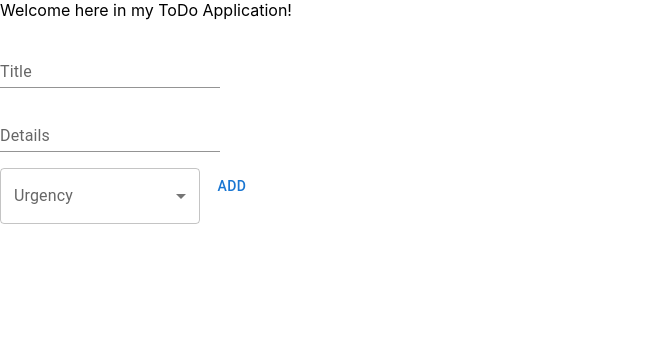
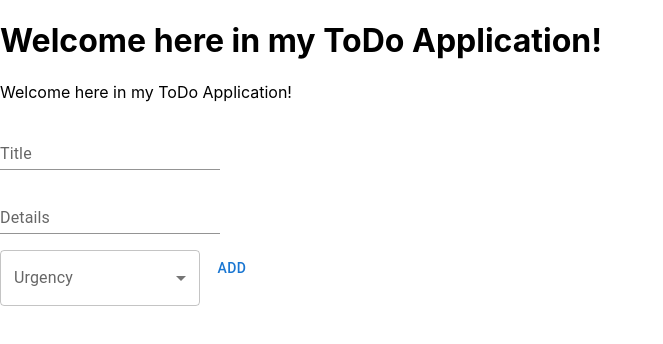
Before and after one commit to kovesdieszter/SimpleToDo, a React (Create React App) app in the folder simpletodo/: page / in a window 1280 px wide. Shown: the top 344 px of the page, without its empty margins (0-663 px from the left). Built offline with nearby package versions, Linux system fonts and the light colour scheme.

Commit message:
feat: add title

```diff
--- a/simpletodo/src/App.tsx
+++ b/simpletodo/src/App.tsx
@@ -1,10 +1,12 @@
 import React from 'react';
 import './App.css';
 import {MainContainer} from "./components/Container";
+import Title from "./components/Title";
 
 function App() {
   return (
     <div>
+        <Title />
         <MainContainer />
     </div>
   );
```
